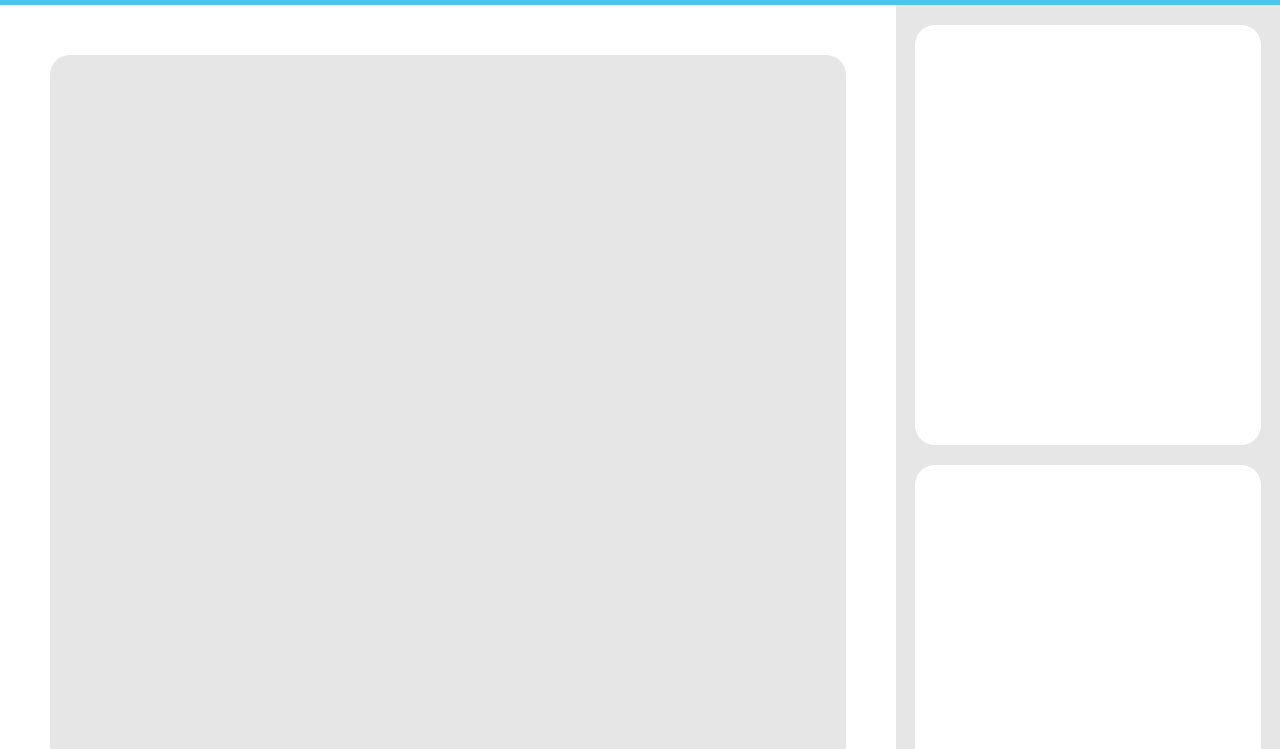
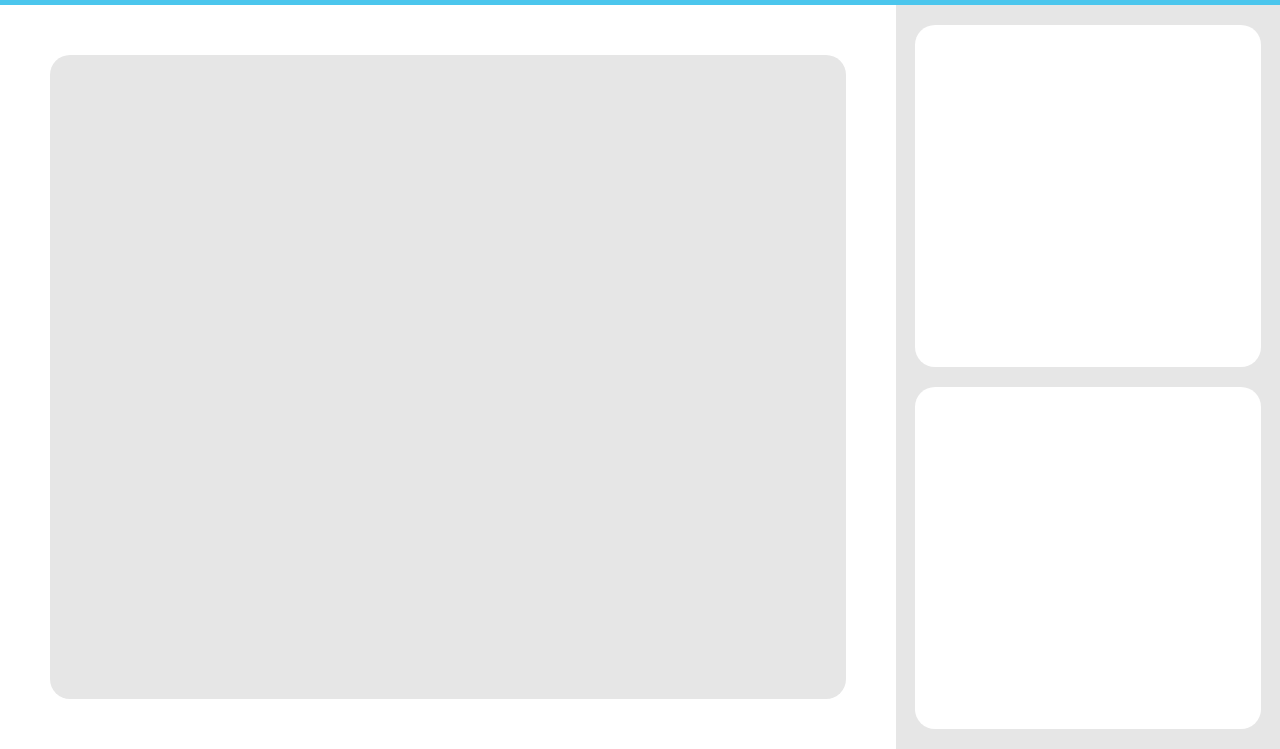
Before and after one commit to formation-dwwm/TheNotesBox, a plain HTML site: page Home/home.html in a window 1280 px wide. Shown: the part 51-800 px from the top of the page. Drawn offline with nearby package versions, Linux system fonts and the light colour scheme.

Commit message:
update css

```diff
--- a/Home/stylehome.css
+++ b/Home/stylehome.css
@@ -3,7 +3,7 @@
 }
 
 body{
-    height: 900px;
+    height: 100vh;
     width: 100vw;
     padding: 0;
     margin: 0;
@@ -12,7 +12,7 @@ body{
 
 .appcontainer{
     display: flex;
-    height: 900px;
+    height: calc(100% - 56px);
     width: 100%;
     padding: 0;
     margin: 0;
```
